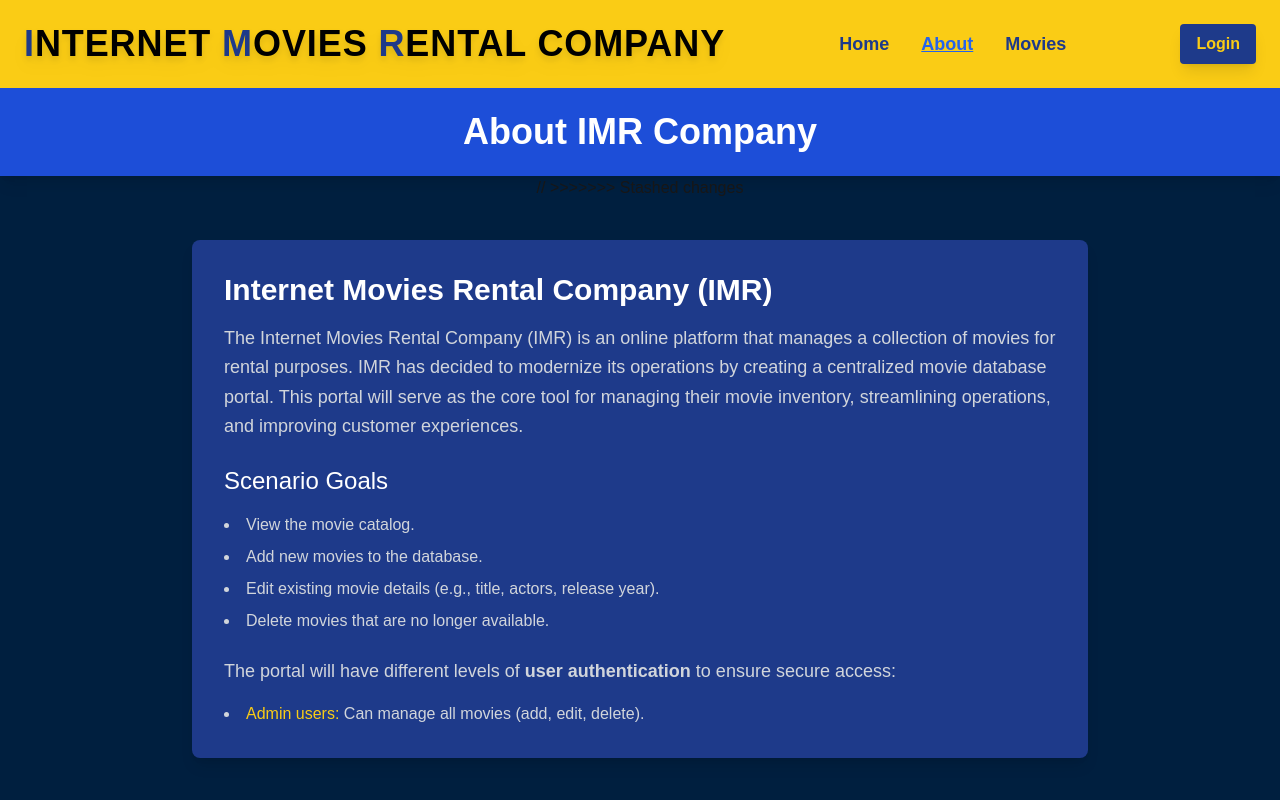
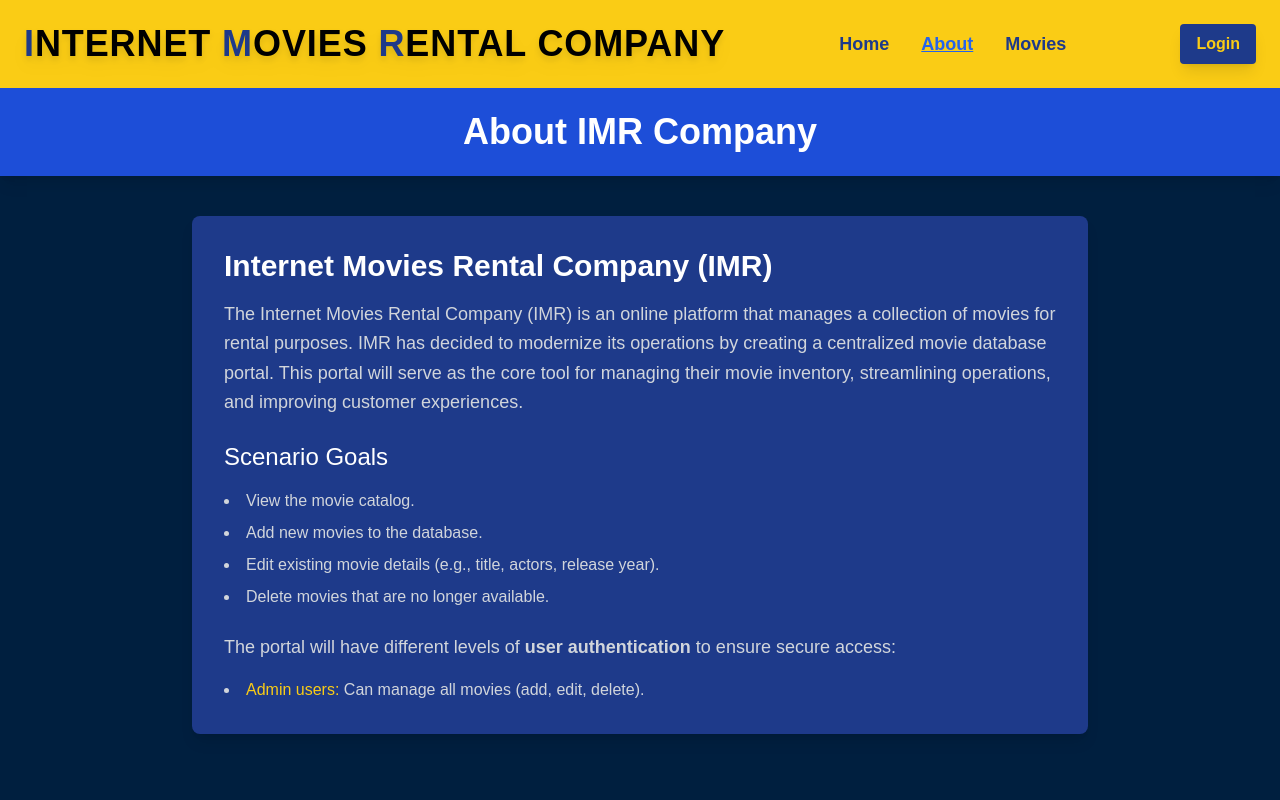
Before and after one commit to dakrushel/WebDevAssignment3, a Next.js app: page /about in a window 1280 px wide. Shown: the top 800 px of the page. Built offline with nearby package versions, Linux system fonts and the light colour scheme.

Commit message:
Update page.jsx

```diff
--- a/app/about/page.jsx
+++ b/app/about/page.jsx
@@ -2,21 +2,12 @@ import React from 'react';
 
 const page = () => {
   return (
-// <<<<<<< master
-//     <div>This is the about page</div>
-// =======
-// <<<<<<< Updated upstream
-//     <div>page</div>
-// >>>>>>> denver
-//   )
-// }
-// =======
+
     <div className="bg-[#001F3F] min-h-screen flex flex-col items-center">
       {/* Header */}
       <div className="bg-blue-700 w-full py-6 text-white text-center shadow-lg">
         <h1 className="text-4xl font-bold">About IMR Company</h1>
       </div>
-// >>>>>>> Stashed changes
 
       {/* Content */}
       <div className="mt-10 bg-blue-900 max-w-4xl p-8 rounded-lg shadow-lg text-white">
```
